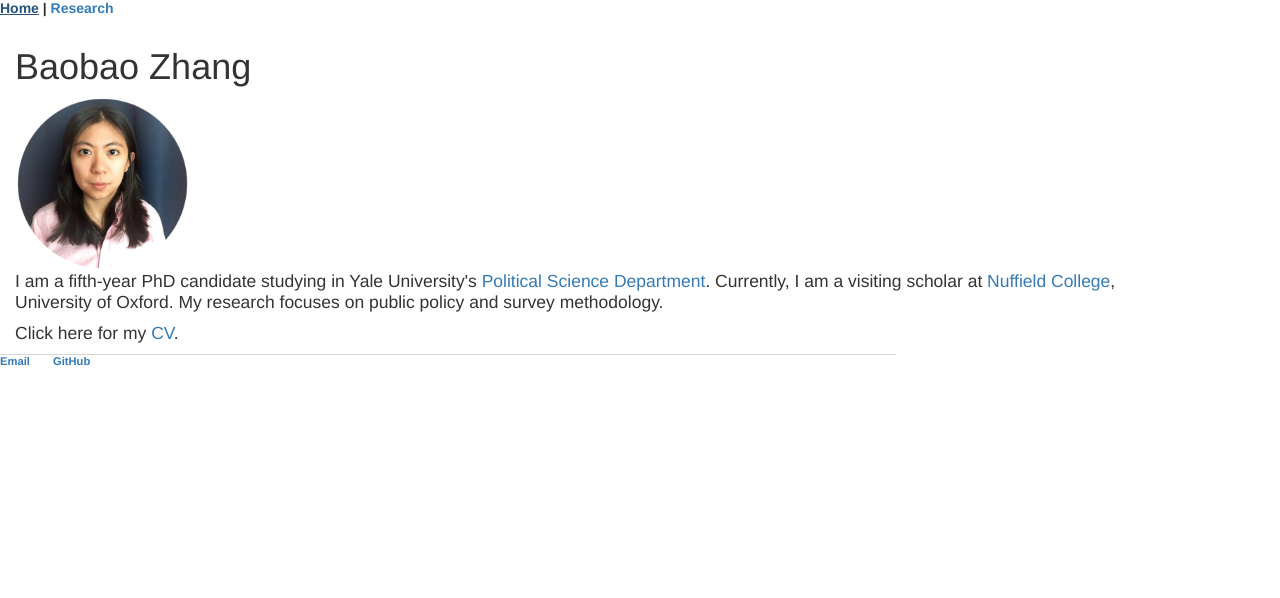
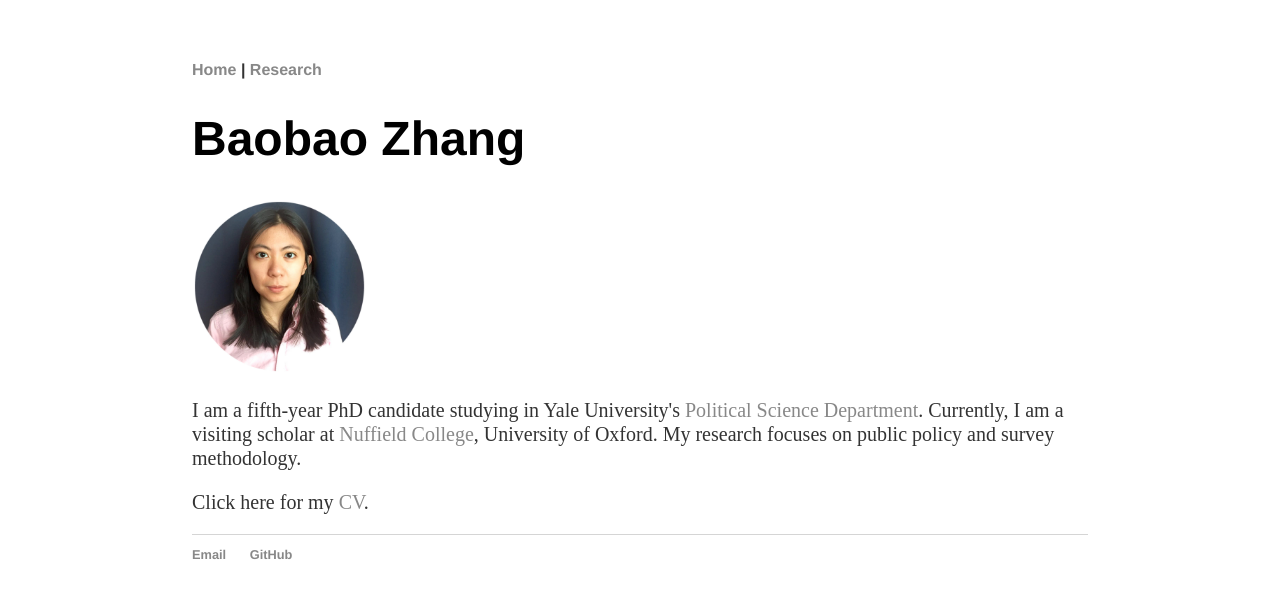
Before and after one commit to morganlivingston/baobaofzhang.github.io, a Jekyll site: the page built from index.html, in a window 1280 px wide. Shown: the top 598 px of the page. Built offline with Jekyll 4.4.1, drawn with Linux system fonts in a browser that asks for light colours; nearby versions of some CDN libraries.

Commit message:
Update default.html

```diff
--- a/_layouts/default.html
+++ b/_layouts/default.html
@@ -5,7 +5,6 @@
 
     <link rel="stylesheet" type="text/css" href="/css/main.css">
   <meta name="viewport" content="width=device-width, initial-scale=1">
-  <link rel="stylesheet" href="https://maxcdn.bootstrapcdn.com/bootstrap/3.3.7/css/bootstrap.min.css">
   <script src="https://ajax.googleapis.com/ajax/libs/jquery/3.2.1/jquery.min.js"></script>
   <script src="https://maxcdn.bootstrapcdn.com/bootstrap/3.3.7/js/bootstrap.min.js"></script>
   </head>
```
